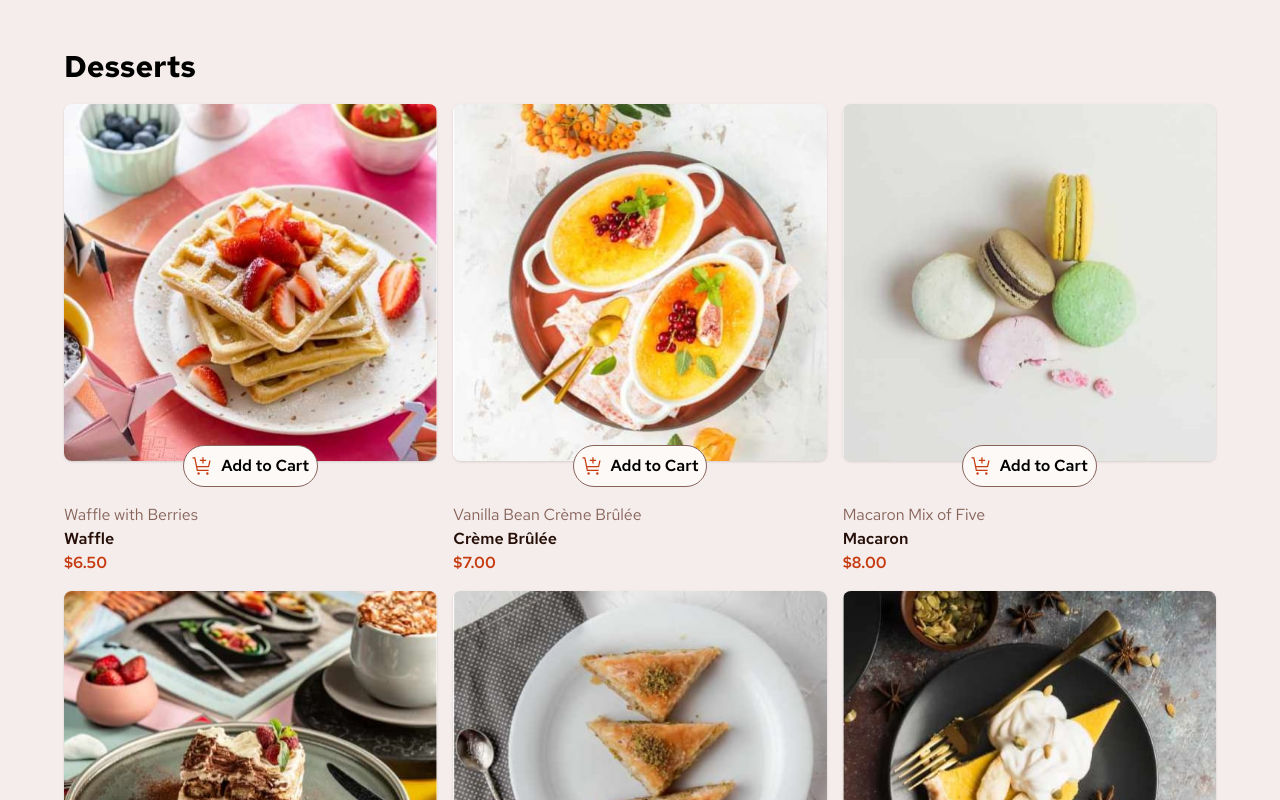
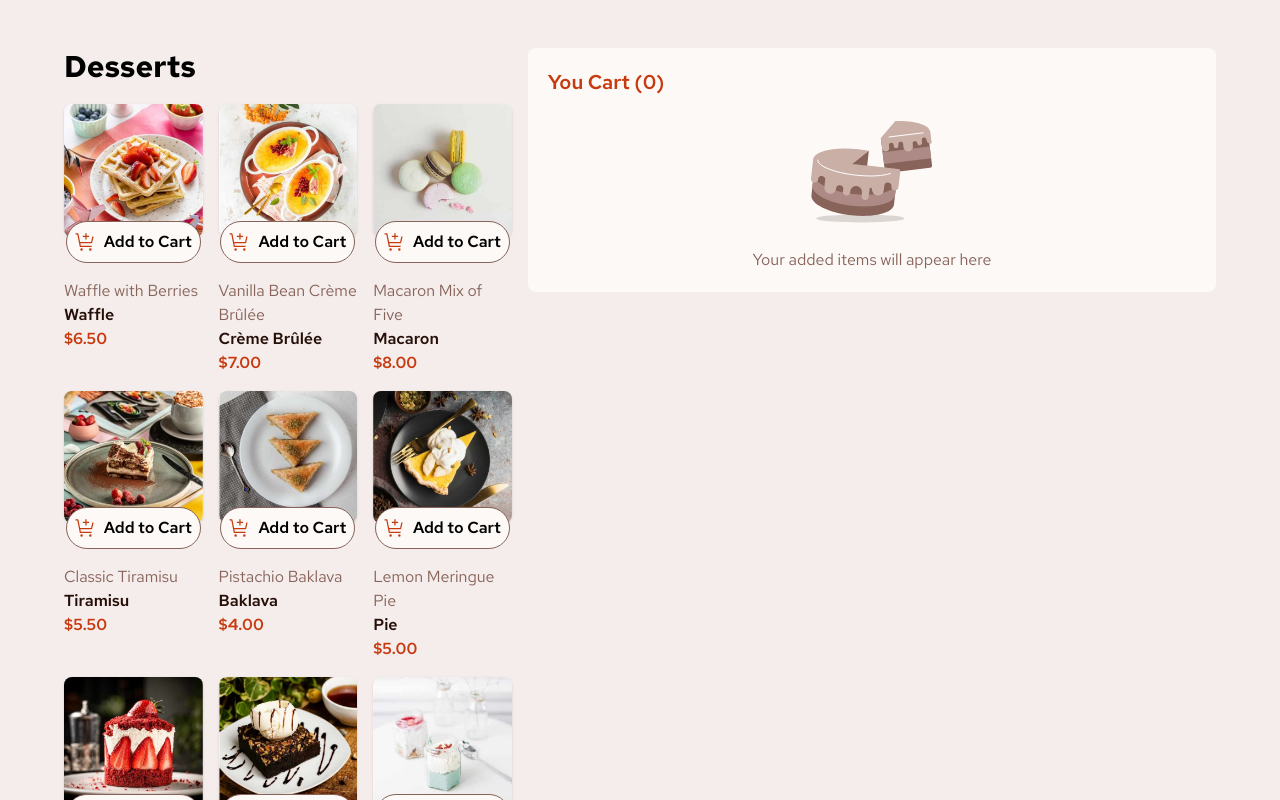
Before and after one commit to Kingsley6624/product-list-with-cart, a React (Vite) app: page / in a window 1280 px wide. Shown: the top 800 px of the page. Built offline with nearby package versions, Linux system fonts and the light colour scheme.

Commit message:
finished cartCard and almost all the components

```diff
--- a/src/App.jsx
+++ b/src/App.jsx
@@ -1,11 +1,14 @@
 import React from 'react'
 import Dessserts from './components/Dessserts'
+import { ShopcontextProvider } from './context/Shop-context'
 
 const App = () => {
   return (
-    <>
-    <Dessserts />
-    </>
+    <ShopcontextProvider>
+      <Dessserts />
+    </ShopcontextProvider>
+
+
   )
 }
 
--- a/src/components/AddCart.jsx
+++ b/src/components/AddCart.jsx
@@ -1,31 +1,26 @@
-import React from "react";
-import { useState } from "react";
+import React, { useContext } from "react";
 import increment from "/assets/images/icon-increment-quantity.svg";
 import decrement from "/assets/images/icon-decrement-quantity.svg";
 
-const AddCart = ({ openCart, setOpenCart }) => {
-  const [count, setCount] = useState(1);
+import { ShopContext } from "../context/Shop-context";
+
+const AddCart = ({ setOpenCart, itemId }) => {
+  const { cartItems, addToCart, removeFromCart } = useContext(ShopContext);
+  const cartItemAmount = cartItems[itemId];
   return (
-    <div className="bg-[#c73a0fff] w-[116.93px] flex items-center justify-between gap-2 border border-[#c73a0fff] px-2 py-2 rounded-full relative bottom-4">
+    <div className="basis-2/6 bg-[#c73a0fff] w-[116.93px] flex items-center justify-between gap-2 border border-[#c73a0fff] px-2 py-2 rounded-full relative bottom-4">
       <button
         className="rounded-full text-[#fcf9f7] border border-[#fcf9f7] p-1"
-        onClick={() => {
-          setCount((prev) => {
-            if (prev > 0) {
-              return prev - 1;
-            } else {
-              setOpenCart(false);
-              return prev;
-            }
-          });
-        }}
+        onClick={() => cartItemAmount > 0 && removeFromCart(itemId)}
       >
         <img className="h-3 w-3" src={decrement} alt="" />
       </button>
-      <span className="text-[#fcf9f7]">{count}</span>
+      {cartItemAmount > 0 && (
+        <span className="text-[#fcf9f7]">{cartItemAmount}</span>
+      )}
       <button
         className="rounded-full text-[#fcf9f7] border border-[#fcf9f7]  p-1"
-        onClick={() => setCount((prev) => prev + 1)}
+        onClick={() => addToCart(itemId)}
       >
         <img className="h-3 w-3" src={increment} alt="" />
       </button>
--- /dev/null
+++ b/src/components/CartCard.jsx
@@ -0,0 +1,52 @@
+import React, { useContext } from "react";
+import emptyCart from "/assets/images/illustration-empty-cart.svg";
+import { ShopContext } from "../context/Shop-context";
+import CartList from "./CartList";
+import carbon from "/assets/images/icon-carbon-neutral.svg";
+
+const CartCard = () => {
+  const { cartItems, getTotalCartAmount } = useContext(ShopContext);
+  const numberOfItems = Object.values(cartItems).reduce(
+    (sum, value) => sum + value,
+    0
+  );
+
+  const sumTotal = getTotalCartAmount();
+
+  return (
+    <div className="bg-[#fcf9f7] h-fit p-5 rounded-lg flex flex-col gap-3 mx-auto w-full">
+      <h3 className="font-semibold text-[#c73a0fff] text-xl">
+        You Cart ({numberOfItems})
+      </h3>
+      {numberOfItems === 0 ? (
+        <div className="flex flex-col items-center gap-3">
+          <img src={emptyCart} alt="" />
+          <p className="text-[#87635aff]">Your added items will appear here</p>
+        </div>
+      ) : (
+        <div className="flex flex-col gap-3">
+          <CartList />
+
+          <div className="flex justify-between">
+            <p>Order Total</p>
+            <span>${sumTotal}</span>
+          </div>
+          <div className="flex justify-center w-full p-3 bg-[#f4edebff]">
+            <img src={carbon} alt="carbon-tree" />
+            <p>
+              This is a <b>carbon-neutral</b> delivery
+            </p>
+          </div>
+          <button
+            type="submit"
+            className="bg-[#c73a0fff] text-[#fcf9f7ff] px-3 py-2 rounded-full self-center"
+          >
+            Confirm Order
+          </button>
+        </div>
+      )}
+    </div>
+  );
+};
+
+export default CartCard;
--- /dev/null
+++ b/src/components/CartItem.jsx
@@ -0,0 +1,20 @@
+import React from "react";
+
+const CartItem = ({ name, price, itemId, cartItems }) => {
+  const numberOfTimes = cartItems[itemId];
+  const sumOfItem = numberOfTimes * price;
+  return (
+    <div>
+      <h4>{name}</h4>
+      <div>
+        <div className="flex gap-2">
+          <span>{numberOfTimes}X</span>
+          <span>@{price.toFixed(2)}</span>
+          <span>${sumOfItem.toFixed(2)}</span>
+        </div>
+      </div>
+    </div>
+  );
+};
+
+export default CartItem;
--- /dev/null
+++ b/src/components/CartList.jsx
@@ -0,0 +1,30 @@
+import React, { useContext } from "react";
+import { ShopContext } from "../context/Shop-context";
+import CartItem from "./CartItem.JSX";
+import data from "../data/data.json";
+import remove from '/assets/images/icon-remove-item.svg';
+
+const CartList = () => {
+  const { cartItems, removeFromCar } = useContext(ShopContext);
+
+  return (
+    <div className="">
+      {data.map((item, index) => {
+        if (cartItems[index] !== 0) {
+          return (
+            <div key={index}
+             className="flex justify-between items-center border-b borer-[#260f08ff] py-4">
+              <CartItem {...item} itemId={index} cartItems ={cartItems} />
+              {/* cancel item */}
+              <button className="rounded-full border border-">
+                <img src={remove} alt="" />
+              </button>
+            </div>
+          );
+        }
+      })}
+    </div>
+  );
+};
+
+export default CartList;
--- a/src/components/DessertsCard.jsx
+++ b/src/components/DessertsCard.jsx
@@ -4,7 +4,7 @@ import AddCart from "./AddCart";
 import { useState } from "react";
 
 
-const DessertsCard = ({ image, name, category, price }) => {
+const DessertsCard = ({ image, name, category, price, index }) => {
   const [openCart, setOpenCart]= useState(false)
 
   return (
@@ -22,7 +22,7 @@ const DessertsCard = ({ image, name, category, price }) => {
         <span
          onClick={()=>
           setOpenCart(true)
-        }>{openCart? <AddCart openCart={openCart} setOpenCart={setOpenCart} /> : <Cart/>}</span>
+        }>{openCart? <AddCart openCart={openCart} setOpenCart={setOpenCart} itemId={index} /> : <Cart/>}</span>
 
       </div>
       <div className="font-semibold self-start flex flex-col">
--- a/src/components/Dessserts.jsx
+++ b/src/components/Dessserts.jsx
@@ -1,18 +1,21 @@
 import React from "react";
 import data from "../data/data.json";
 import DessertsCard from "./DessertsCard";
+import CartCard from "./CartCard";
 
 const Dessserts = () => {
-
   return (
     <section className="bg-[#f4edebff] font-RedHatText">
-      <div className="px-[5%] py-12 flex flex-col gap-5">
-        <h1 className="font-bold text-3xl">Desserts</h1>
-        <div className="grid md:grid-cols-3 gap-4 justify-between">
-          {data.map((items, index) => (
-            <DessertsCard key={index} {...items} />
-          ))}
+      <div className="px-[5%] py-12 flex flex-col md:flex-row gap-4">
+        <div className="basis-4/6 flex flex-col gap-5">
+          <h1 className="font-bold text-3xl">Desserts</h1>
+          <div className="grid md:grid-cols-3 gap-4 justify-between">
+            {data.map((items, index) => (
+              <DessertsCard key={index} index={index} {...items} />
+            ))}
+          </div>
         </div>
+        <CartCard />
       </div>
     </section>
   );
--- /dev/null
+++ b/src/context/shop-context.jsx
@@ -0,0 +1,41 @@
+import React, { createContext } from "react";
+import datas from "../data/data.json";
+import {useState} from 'react'
+
+export const ShopContext = createContext(null);
+
+const getDefaultCart = () => {
+  let cart = {};
+  for (let i = 0; i < datas.length ; i++) {
+    cart[i] = 0;
+  }
+  return cart;
+};
+
+export const ShopcontextProvider = (props) => {
+  const [cartItems, setCartItems] = useState(getDefaultCart());
+
+  const addToCart = (itemId) => {
+    setCartItems((prev) => ({ ...prev, [itemId]: prev[itemId] + 1 }));
+  };
+  const removeFromCart = (itemId) => {
+    setCartItems((prev) => ({ ...prev, [itemId]: prev[itemId] - 1 }));
+  };
+
+   const getTotalCartAmount = () => {
+  let totalAmount = 0;
+  for (const item in cartItems) {
+    if (cartItems[item] > 0) {
+      const itemInfo = datas[Number(item)];
+      totalAmount += cartItems[item] * itemInfo.price;
+    }
+  }
+  return totalAmount;
+};
+
+  const contextValue = { cartItems, addToCart, removeFromCart, getTotalCartAmount };
+
+
+
+  return <ShopContext.Provider value={contextValue}>{props.children}</ShopContext.Provider>;
+};
```
